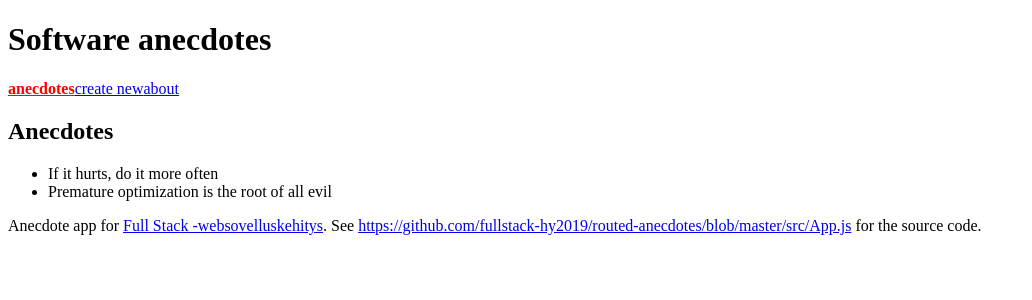
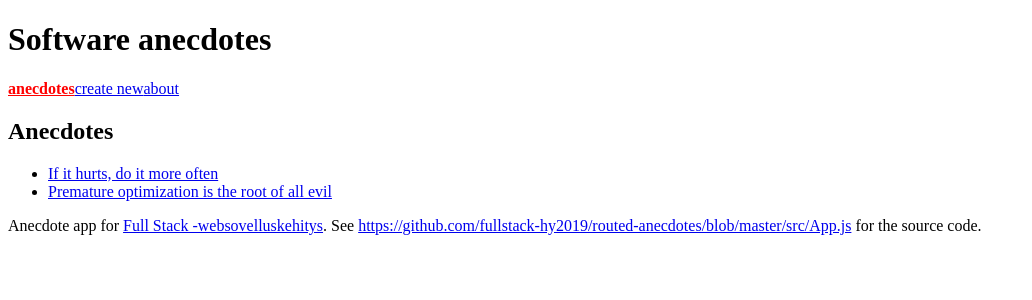
Before and after one commit to Marius-De-Allie/FullStack-Open, a React (Create React App) app in the folder part7/routed-anecdotes/: page / in a window 1280 px wide. Shown: the top 300 px of the page, without its empty margins (0-1032 px from the left). Built offline with nearby package versions, Linux system fonts and the light colour scheme.

Commit message:
Exercise 7.2 routed anecdotes

```diff
--- a/part7/routed-anecdotes/src/App.js
+++ b/part7/routed-anecdotes/src/App.js
@@ -1,5 +1,5 @@
-import React, { useState } from 'react'
-import { Switch, Route, NavLink } from 'react-router-dom';
+import React, { useState, Fragment } from 'react'
+import { Switch, Route, NavLink, useRouteMatch, Link } from 'react-router-dom';
 import './app.css';
 
 const Menu = () => {
@@ -19,7 +19,13 @@ const AnecdoteList = ({ anecdotes }) => (
   <div>
     <h2>Anecdotes</h2>
     <ul>
-      {anecdotes.map(anecdote => <li key={anecdote.id} >{anecdote.content}</li>)}
+      {anecdotes.map(anecdote =>
+          <li key={anecdote.id}>
+            <Link to={`/anecdotes/${anecdote.id}`}>
+              {anecdote.content}
+            </Link>
+          </li>
+        )}
     </ul>
   </div>
 )
@@ -124,6 +130,8 @@ const App = () => {
     setAnecdotes(anecdotes.map(a => a.id === id ? voted : a))
   }
 
+  const match = useRouteMatch('/anecdotes/:id');
+
   return (
     <div>
       <h1>Software anecdotes</h1>
@@ -132,6 +140,7 @@ const App = () => {
         <Route path="/" exact render={() => <AnecdoteList anecdotes={anecdotes} />} />
         <Route path="/about" component={About} />
         <Route path="/create" render={() => <CreateNew addNew={addNew} />} />
+        <Route path="/anecdotes/:id" render={() => <AnecdoteList anecdotes={anecdotes.filter(a => a.id === match.params.id )} />} />
       </Switch>
       <Footer />
     </div>
```
